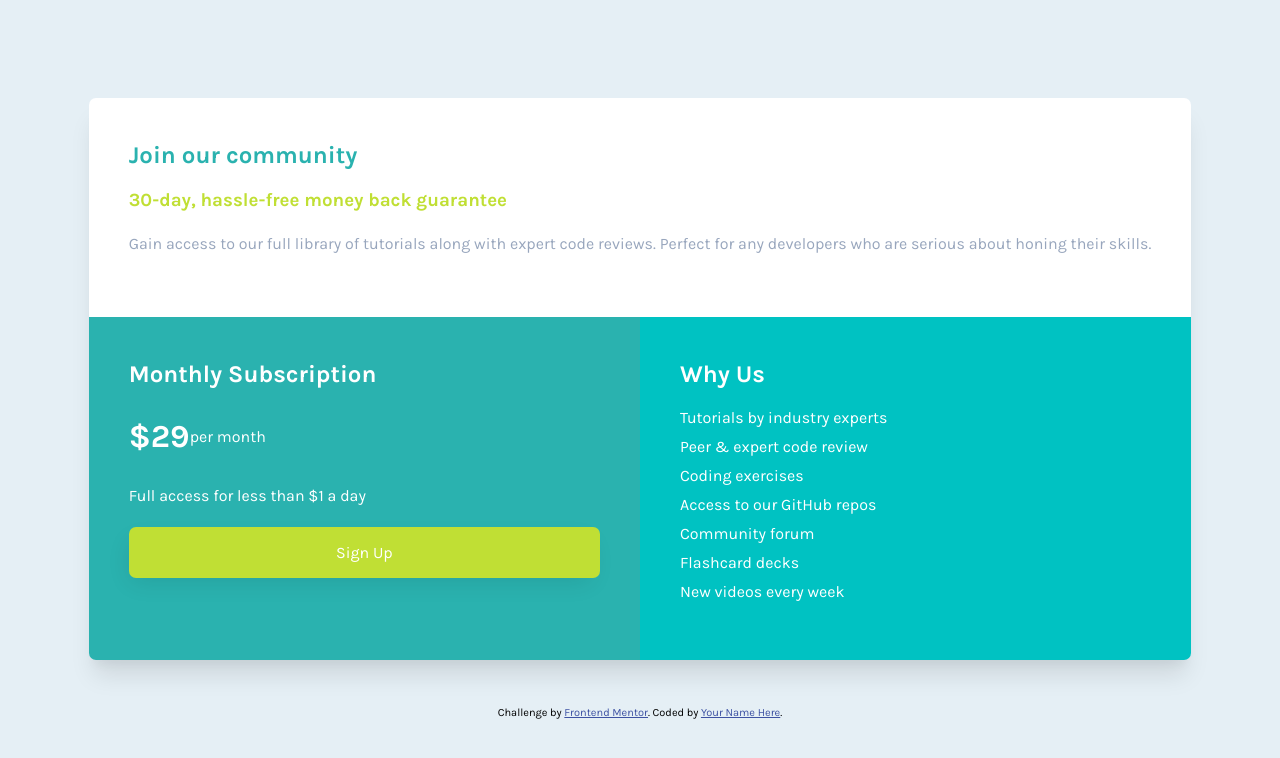
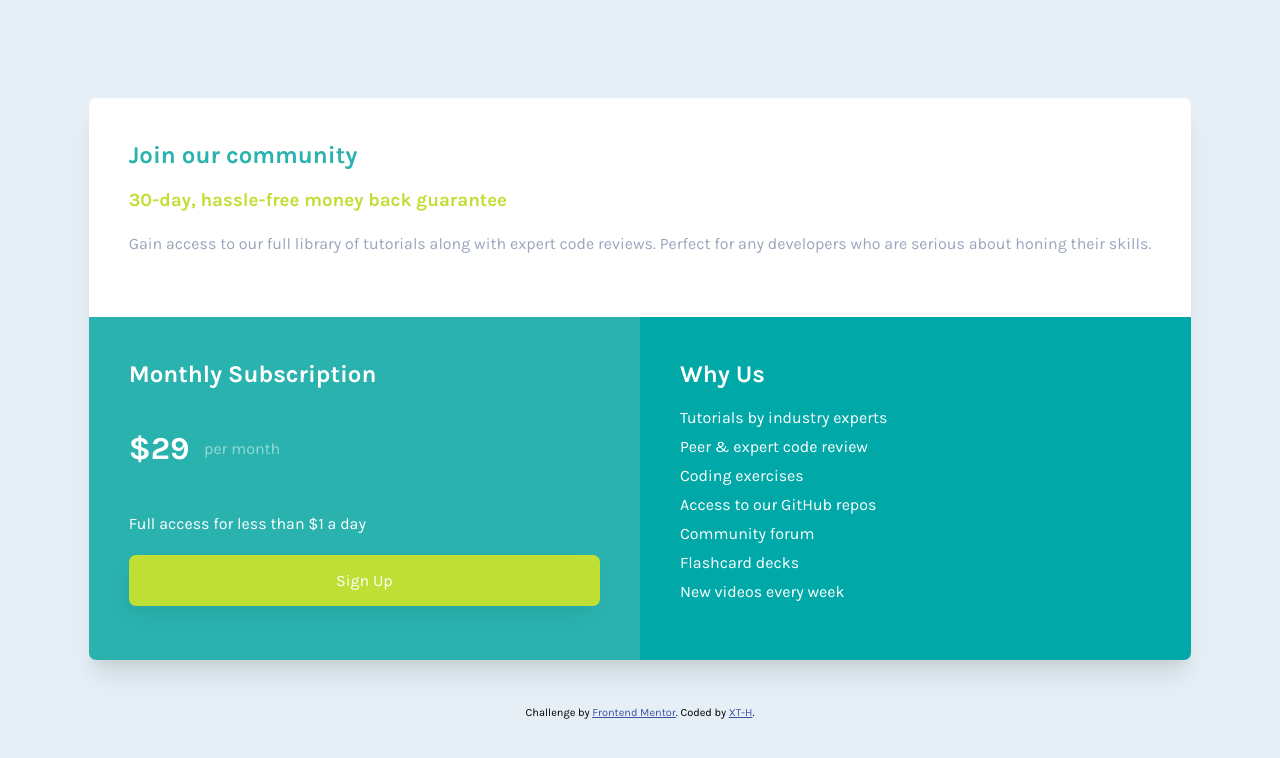
Before and after one commit to xuantam-h/single-price-gride, a plain HTML site: page index.html in a window 1280 px wide. Drawn offline with Linux system fonts and the light colour scheme.

Commit message:
Adjusting some CSS

```diff
--- a/app/scss/_layout.scss
+++ b/app/scss/_layout.scss
@@ -20,22 +20,25 @@ section{
 
 .subscription{
     background-color:$cyan;
+    color:$white;
 
     &__price{
         display: flex;
         align-items: center;
-
+        font-size:2rem;
+        font-weight: $boldweight;
 
         span{
-            font-weight: $boldweight;
-            color:$white;
-            font-size:2rem;
+            opacity:0.5;
+            font-size: 1rem;
+            font-weight: 300;
+            margin-left:0.9rem;
         }
     }
 }
 
 .why-us{
-    background-color: darken(cyan, 12%)
+    background-color: darken(cyan, 17%)
 }
 
 .subscription,
--- a/index.html
+++ b/index.html
@@ -23,7 +23,7 @@
 
       <section class="subscription">
         <h2>Monthly Subscription</h2>
-        <p class="subscription__price"><span>&dollar;29</span>per month</p>
+        <p class="subscription__price">&dollar;29<span>per month</span></p>
         <p>Full access for less than &dollar;1 a day</p>
         <a href="#" class="btn">Sign Up</a>
       </section>
@@ -46,7 +46,7 @@
   <footer>
     <p class="attribution">
       Challenge by <a href="https://www.frontendmentor.io?ref=challenge" target="_blank">Frontend Mentor</a>.
-      Coded by <a href="#">Your Name Here</a>.
+      Coded by <a href="#">XT-H</a>.
     </p>
   </footer>
 </body>
```
Also changed, not shown: app/css/style.css.
